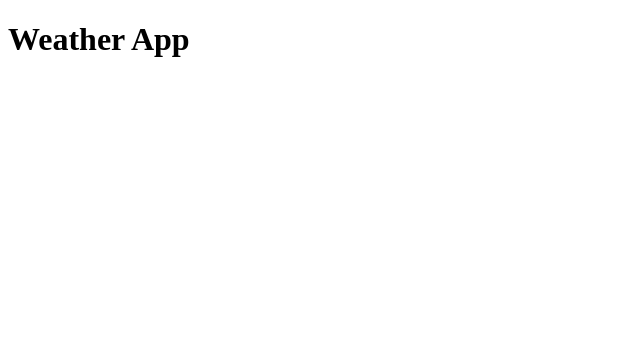
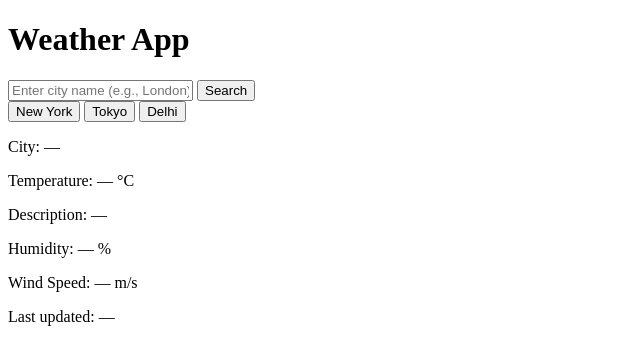
Before and after one commit to UpakulNath/Weather-Application, a plain HTML site: page index.html in a window 1280 px wide. Shown: the whole page, without its empty margins (0-640 px from the left). Drawn offline with Linux system fonts and the light colour scheme; files that its build step writes are made by us from their sources; files whose address does not match are found by name.

Commit message:
Created basic HTML structure for the weather application

```diff
--- a/index.html
+++ b/index.html
@@ -14,4 +14,38 @@ initial-scale=1.0"
     <h1>Weather App</h1>
     <script src="js/app.js"></script>
   </body>
+  <main class="container">
+    <!-- Search area -->
+    <div class="search-bar">
+      <input
+        type="text"
+        id="city-input"
+        placeholder="Enter city name (e.g., London)"
+        aria-label="City name"
+      />
+      <button id="search-btn" aria-label="Search">Search</button>
+    </div>
+
+    <!-- Optional: quick buttons -->
+    <div class="quick-buttons">
+      <button class="quick" data-city="New York">New York</button>
+      <button class="quick" data-city="Tokyo">Tokyo</button>
+      <button class="quick" data-city="Delhi">Delhi</button>
+    </div>
+
+    <!-- Weather display -->
+    <section class="weather-info" id="weather-info" aria-live="polite">
+      <p id="city-name">City: —</p>
+      <p id="temperature">Temperature: — °C</p>
+      <p id="weather-description">Description: —</p>
+      <p id="humidity">Humidity: — %</p>
+      <p id="wind-speed">Wind Speed: — m/s</p>
+      <p id="last-updated" class="small">Last updated: —</p>
+    </section>
+
+    <!-- Error / status message -->
+    <div id="status" class="status"></div>
+  </main>
+
+  <script src="app.js"></script>
 </html>
```
